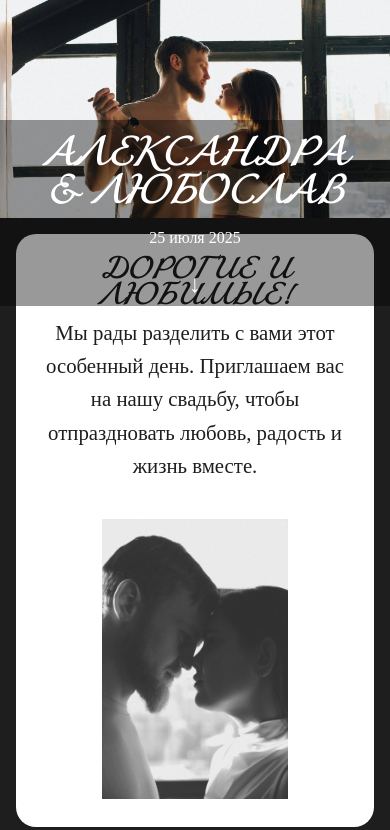
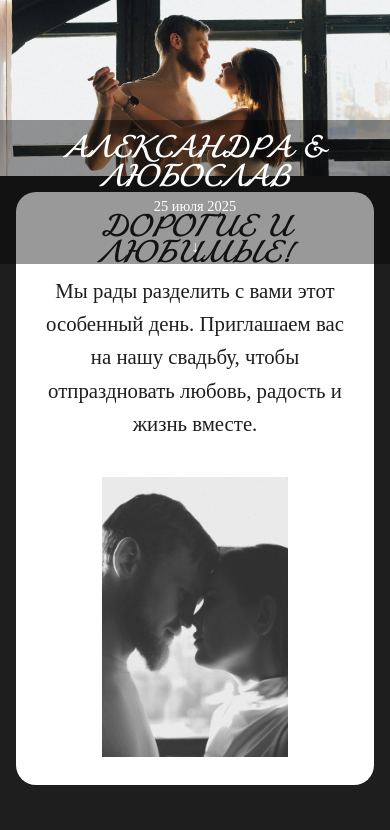
Before and after one commit to eparesete/invite, a plain HTML site: page index.html in a window 390 px wide. Shown: the top 830 px of the page. Drawn offline with Linux system fonts and the light colour scheme.

Commit message:
Уменьшил мобильный оверлэй и поднял его выше

```diff
--- a/index.html
+++ b/index.html
@@ -268,6 +268,29 @@
     font-size: 1rem !important;
   }
 }
+@media (max-width: 600px) {
+  .cover-text {
+    /* уменьшаем высоту блока за счёт внутренних отступов */
+    padding: 1rem 1.5rem !important;
+    /* сдвигаем чуть выше (можете подкорректировать по своему вкусу) */
+    transform: translateY(120px) !important;
+  }
+  .cover-text h1 {
+    /* уменьшаем размер заголовка вдвое */
+    font-size: 1.5rem !important;
+    white-space: nowrap;
+  }
+  .cover-text p {
+    /* уменьшаем размер подписи */
+    font-size: 0.9rem !important;
+    margin-top: 0.3rem !important;
+  }
+  .arrow {
+    /* уменьшаем стрелку */
+    font-size: 1rem !important;
+    margin-top: 0.5rem !important;
+  }
+}
 
   </style>
 </head>
```
